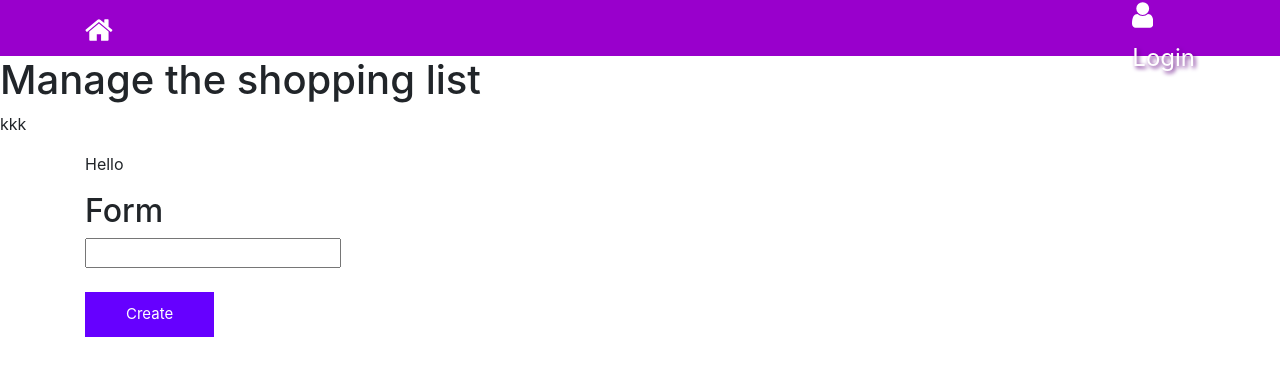
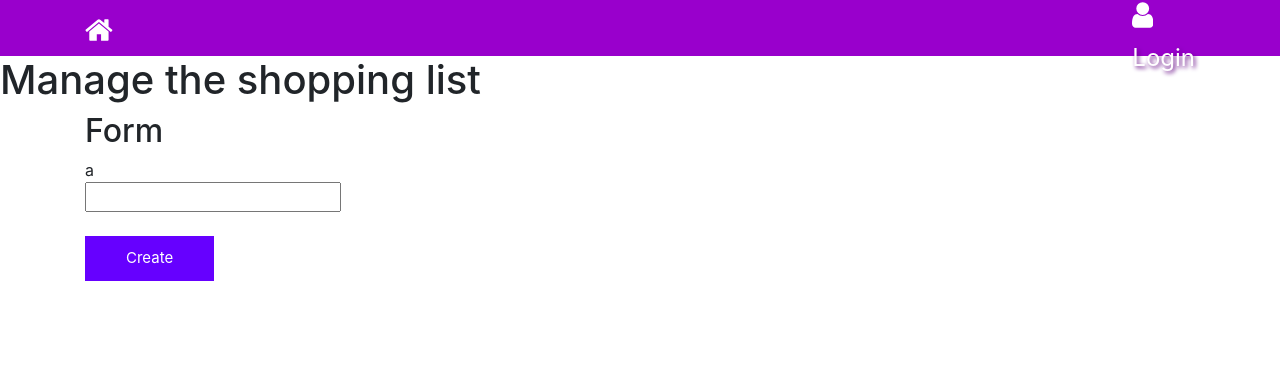
Before and after one commit to zvvysotskaya/what-will, a React (Create React App) app in the folder client/: page /createShoppingListPage in a window 1280 px wide. Shown: the top 376 px of the page. Built offline with nearby package versions, Linux system fonts and the light colour scheme.

Commit message:
changing apiController - adding post method to create a record to MongoDB

```diff
--- a/client/src/components/shopping-list-form/shopping-list-form.component.jsx
+++ b/client/src/components/shopping-list-form/shopping-list-form.component.jsx
@@ -1,16 +1,38 @@
-import React from 'react';
+import React, { useState} from 'react';
 import './shopping-list-form.styles.css';
 import CustomButton from '../custom-button/custom-button.component';
 
 const ShoppingListForm = () => {
-    const handleSubmit=(e)=> {
+    const [val, setVal] = useState({
+        item: ''
+    })
+    const handleSubmit = (e) => {
+
         e.preventDefault()
+        let data = {
+            item: val.item
+        }
+        fetch('/createShoppingList', {
+            method: 'POST',
+            headers: { 'Content-type': 'Application/json' },
+            body: JSON.stringify(data)
+        })
+            .then(res => res.json())
+            .then(res => (console.log(res)))
+        .catch(err=>(console.log(err)))
     }
+
     return (
         <div>
             <h2>Form</h2>
-            <form onSubmit={handleSubmit}>
-                <input type='text' /><br /><br/>
+    a
+            <form onSubmit={handleSubmit} method="POST" >
+                <input
+                    type='text'
+                    name="item"
+                    value={val.item}
+                    onChange={e => setVal({ ...val, item: e.target.value })}
+                /><br /><br />
                 <CustomButton blueBtn>Create</CustomButton>
             </form>
         </div>
--- a/client/src/pages/create-shopping-list-page/create-shopping-list-page.page.jsx
+++ b/client/src/pages/create-shopping-list-page/create-shopping-list-page.page.jsx
@@ -6,9 +6,8 @@ import ShoppingListForm from '../../components/shopping-list-form/shopping-list-
 const CreateShoppingListPage = () => (
         <div>
         <h1>Manage the shopping list</h1>
-        <p>kkk</p>
+
             <div className='container'>
-                <p>Hello</p>
                 <ShoppingListForm />
                 </div>
     </div>)
```
Also changed, not shown: client/src/api/apiController.js (deleted, +0 -15 lines), 2 other files (tests, documents, lock files or other folders).
